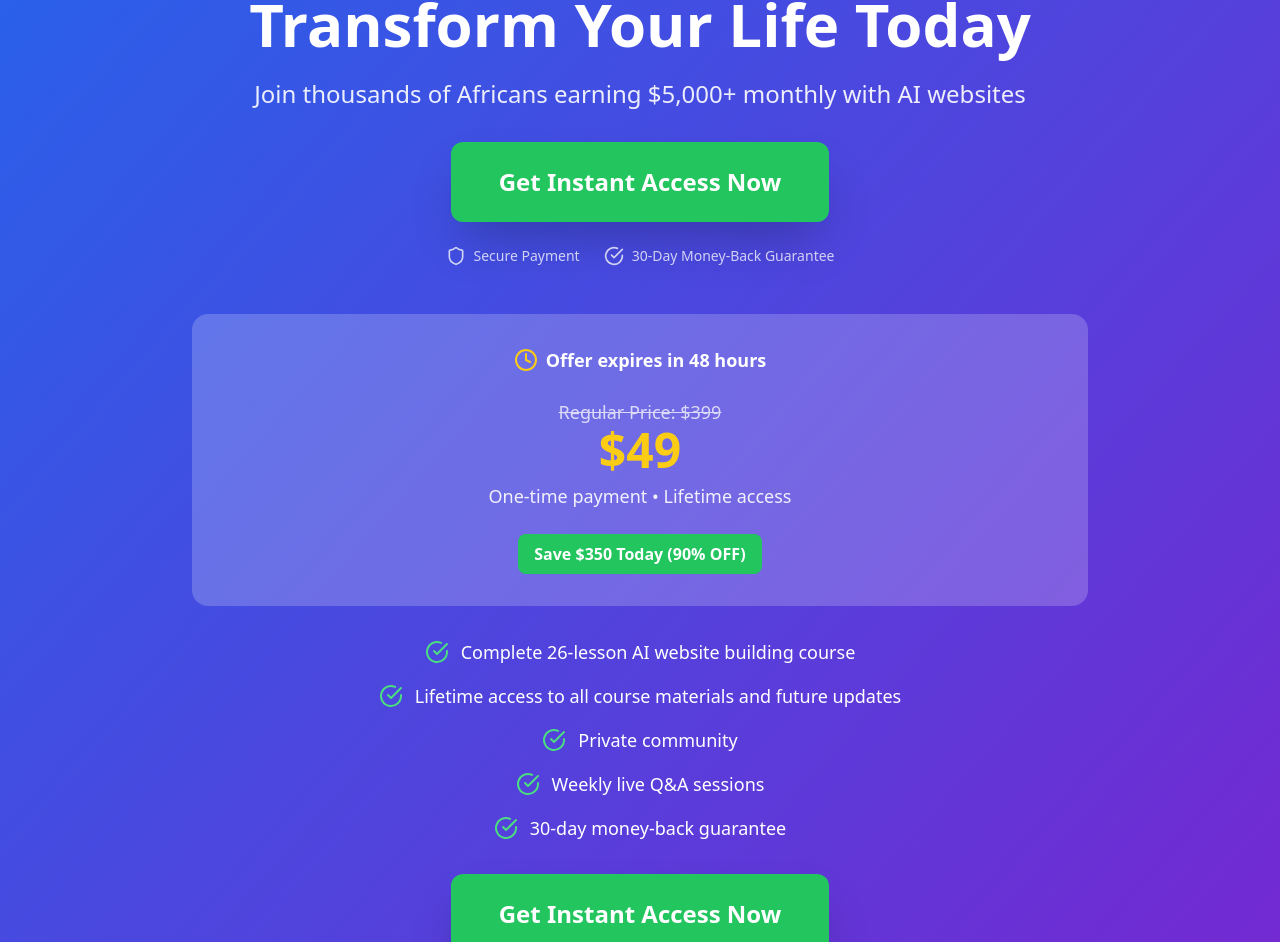
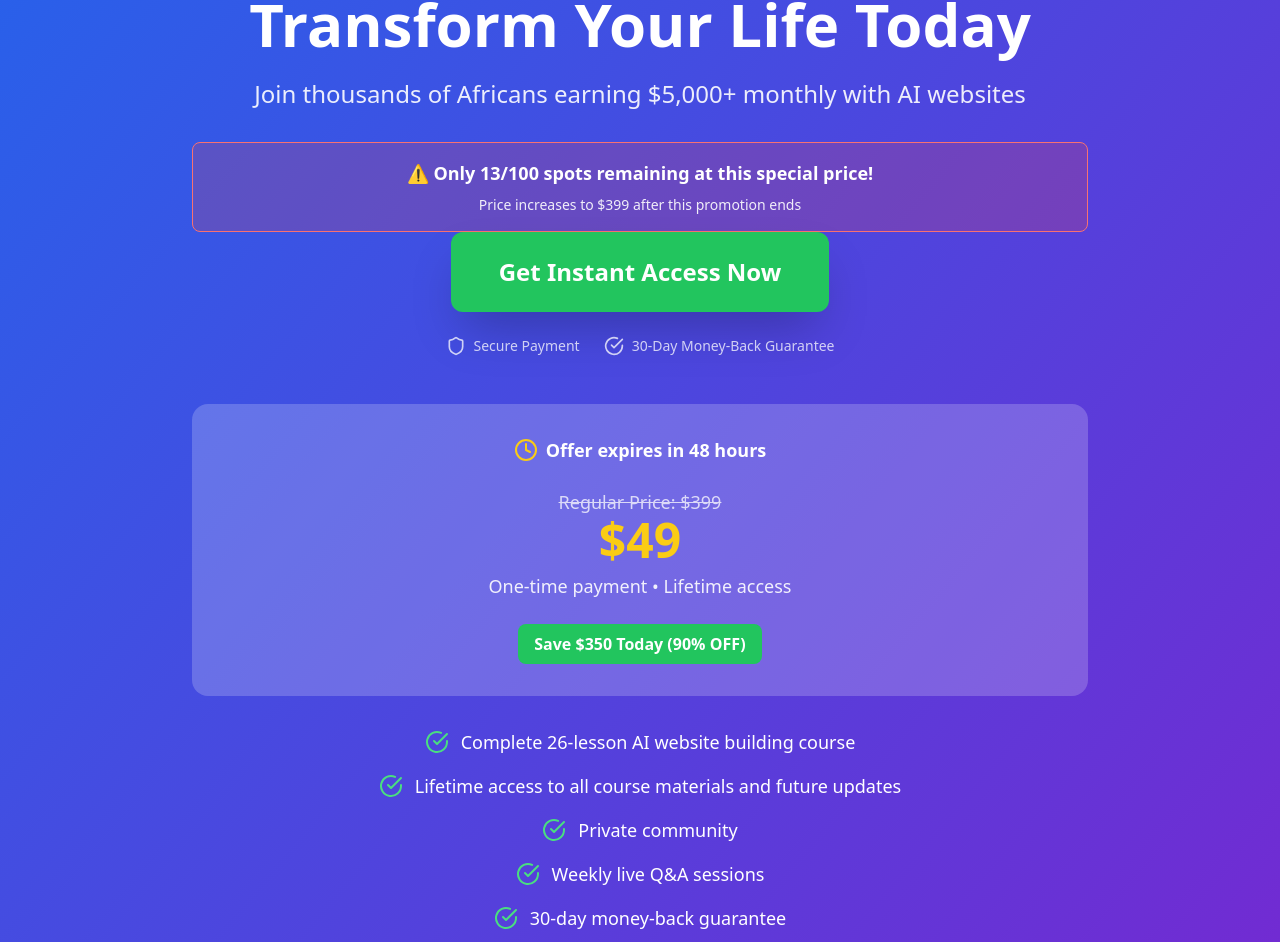
Before and after one commit to puralumina/African-AI-Course-Landing-Page, a React (Vite) app: page / in a window 1280 px wide. Shown: the part 9133-10075 px from the top of the page. Built offline with nearby package versions, Linux system fonts and the light colour scheme.

Commit message:
Updated FinalCTA.tsx

```diff
--- a/src/components/FinalCTA.tsx
+++ b/src/components/FinalCTA.tsx
@@ -27,6 +27,16 @@ const FinalCTA = () => {
           <p className="text-xl md:text-2xl mb-8 opacity-90">
             Join thousands of Africans earning $5,000+ monthly with AI websites
           </p>
+
+          {/* Urgency Message */}
+          <div className="mt-8 bg-red-500 bg-opacity-20 border border-red-400 rounded-lg p-4">
+            <p className="text-lg font-semibold">
+              ⚠️ Only 13/100 spots remaining at this special price!
+            </p>
+            <p className="text-sm opacity-90 mt-2">
+              Price increases to $399 after this promotion ends
+            </p>
+          </div>
 
           {/* Main CTA Button */}
           <a
```
